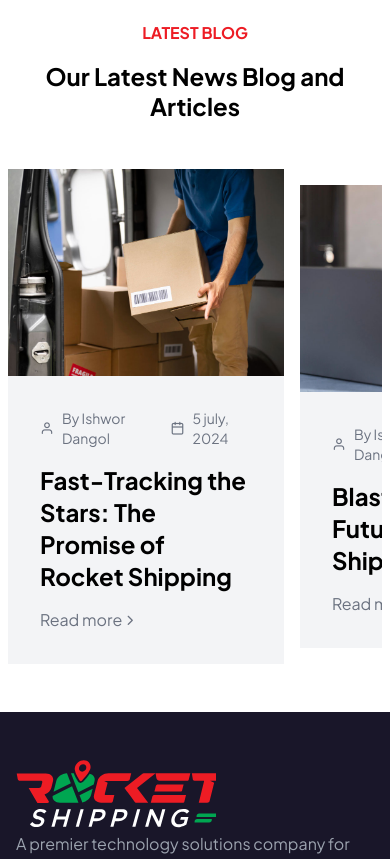
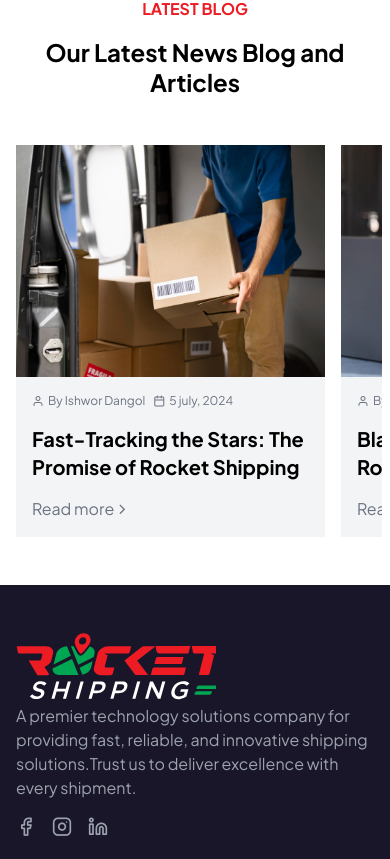
Before and after one commit to ishwordangol/rocketshipping, a Next.js app: page / in a window 390 px wide. Shown: the part 8694-9553 px from the top of the page. Built offline with nearby package versions, Linux system fonts and the light colour scheme.

Commit message:
responsive design update

```diff
--- a/app/globals.css
+++ b/app/globals.css
@@ -187,6 +187,9 @@ h6 {
 
 .sliderWrapper .slick-track {
   display: flex;
+}
+
+.sliderWrapper.testimonialSlider .slick-track {
   align-items: center;
 }
 
@@ -264,8 +267,8 @@ h6 {
 }
 
 @media only screen and (max-width: 768px) {
-  .sliderWrapper .slick-current {
-    @apply -ml-12;
+  .sliderWrapper .slick-slide:first-child {
+    @apply -ml-10;
   }
 }
 
@@ -274,3 +277,9 @@ h6 {
     display: none;
   }
 }
+
+@media only screen and (max-width: 480px) {
+  .sliderWrapper .slick-slide:first-child {
+    @apply -ml-5;
+  }
+}
--- a/src/components/blog.tsx
+++ b/src/components/blog.tsx
@@ -70,6 +70,17 @@ const blogsettings = {
         slidesToScroll: 1,
       },
     },
+
+    {
+      breakpoint: 480,
+      settings: {
+        dots: false,
+        centerMode: true,
+        centerPadding: "28px",
+        slidesToShow: 1,
+        slidesToScroll: 1,
+      },
+    },
   ],
 };
 
@@ -94,19 +105,19 @@ const Blog = () => {
               </Link>
             </figure>
           </div>
-          <div className="p-8 bg-gray-100">
-            <div className="flex items-center space-x-4">
-              <div className="flex items-center gap-2 text-sm">
+          <div className="p-4 md:p-8 bg-gray-100">
+            <div className="flex items-center space-x-2 md:space-x-4">
+              <div className="flex items-center gap-1 md:gap-2 text-xs md:text-sm">
                 <span className="icon-user"></span>
                 <span className="username">By {bloglist.name}</span>
               </div>
-              <div className="flex items-center gap-2 text-sm">
+              <div className="flex items-center gap-1 md:gap-2 text-xs md:text-sm">
                 <span className="icon-calendar"></span>
                 <span className="dateposted">{bloglist.date}</span>
               </div>
             </div>
             <Link href="#" className="inline-block">
-              <h2 className="font-bold text-2xl my-4 hover:text-primary">
+              <h2 className="font-bold text-xl md:text-2xl my-4 hover:text-primary">
                 {bloglist.title}
               </h2>
             </Link>
--- a/src/components/testimonial.tsx
+++ b/src/components/testimonial.tsx
@@ -29,6 +29,16 @@ const testimonialsettings = {
         dots: false,
         centerMode: true,
         centerPadding: "48px",
+        slidesToShow: 1,
+        slidesToScroll: 1,
+      },
+    },
+    {
+      breakpoint: 480,
+      settings: {
+        dots: false,
+        centerMode: true,
+        centerPadding: "28px",
         slidesToShow: 1,
         slidesToScroll: 1,
       },
```
